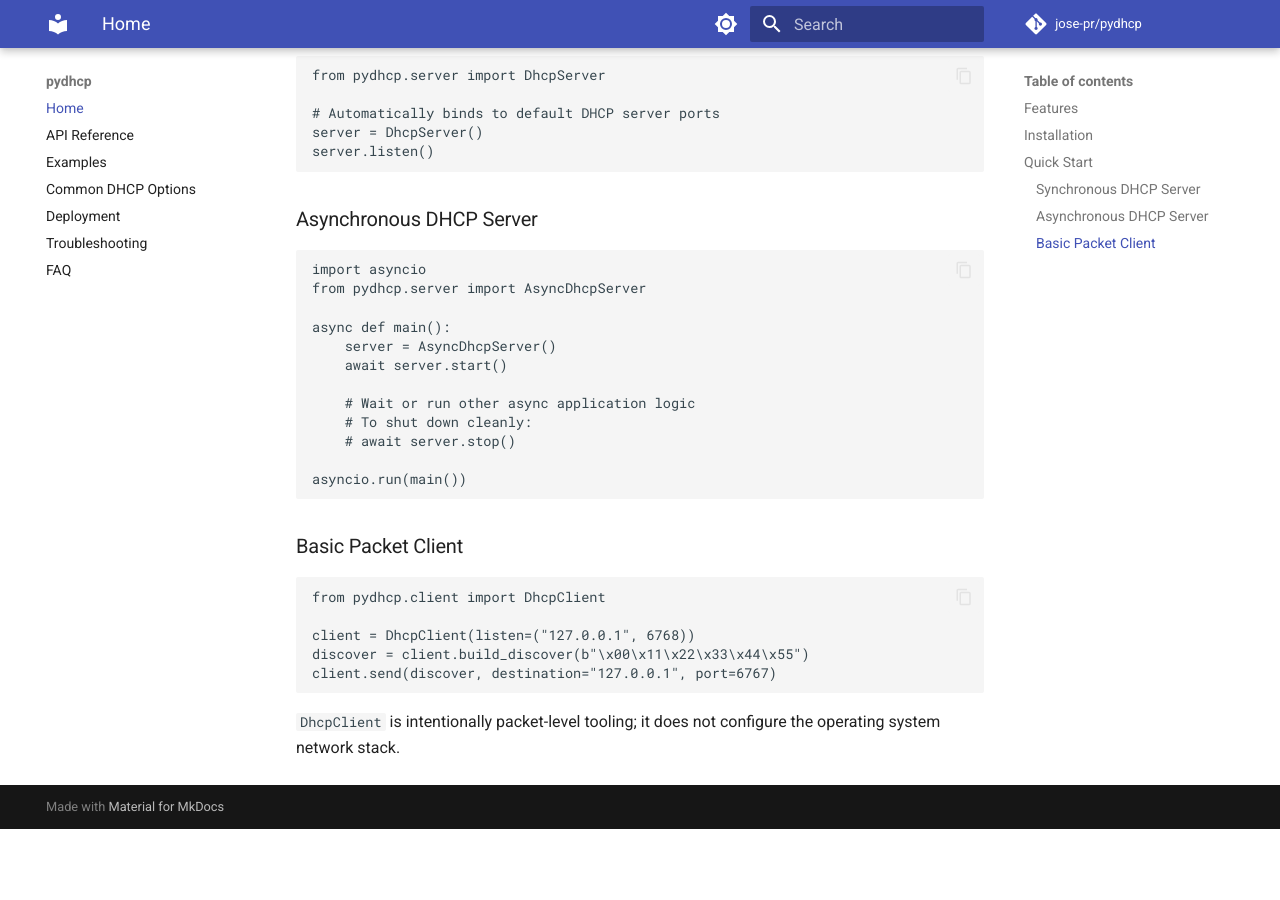
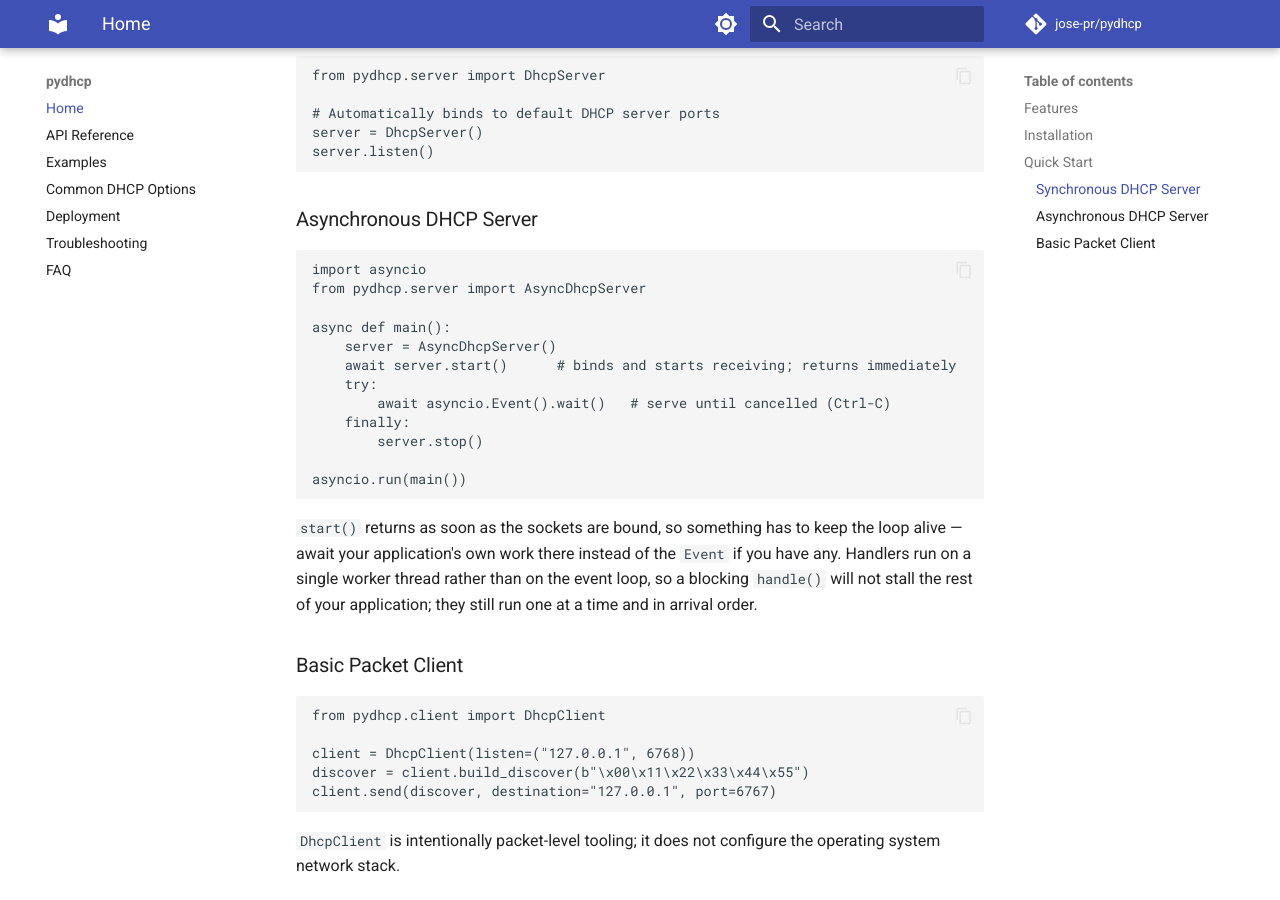
Before and after one commit to jose-pr/pydhcp, an MkDocs documentation site: the page built from docs/index.md, in a window 1280 px wide and 900 px high, scrolled down 838 px. Built offline with MkDocs 1.6.1 and Material for MkDocs 9.7.7, drawn with Linux system fonts in a browser that asks for light colours; comment, search, counter and statistics services are not loaded; before the commit the page ends 1667 px from its top, so only the background shows below that.

Commit message:
docs: make the async quick-start actually serve, and describe the real receive path
Both quick-starts awaited `start()` and then returned, so `asyncio.run` tore the
loop down immediately: copy it and you get a server that binds, answers nothing
and exits, with nothing in the code to suggest it. They now keep the loop alive
and stop the server in a `finally`, with a note that `start()` returns as soon
as the sockets are bound. Checked by running the snippet's own shape against a
real client: a DISCOVER now gets its OFFER.

The shipped header described `AsyncDhcpListener` as creating "one
DatagramProtocol endpoint per socket", which is now only the Windows fallback,
and said nothing about two things a caller can observe: `stop()` is not a
coroutine, and handlers run on a worker thread rather than on the event loop.

````diff
--- a/docs/index.md
+++ b/docs/index.md
@@ -36,14 +36,20 @@ from pydhcp.server import AsyncDhcpServer
 
 async def main():
     server = AsyncDhcpServer()
-    await server.start()
-
-    # Wait or run other async application logic
-    # To shut down cleanly:
-    # await server.stop()
+    await server.start()      # binds and starts receiving; returns immediately
+    try:
+        await asyncio.Event().wait()   # serve until cancelled (Ctrl-C)
+    finally:
+        server.stop()
 
 asyncio.run(main())
 ```
+
+`start()` returns as soon as the sockets are bound, so something has to keep the loop
+alive — await your application's own work there instead of the `Event` if you have any.
+Handlers run on a single worker thread rather than on the event loop, so a blocking
+`handle()` will not stall the rest of your application; they still run one at a time and
+in arrival order.
 
 ### Basic Packet Client
 
````
Also changed, not shown: README.md (+10 -3 lines), src/pydhcp/AGENTS.md (+14 -4 lines).
